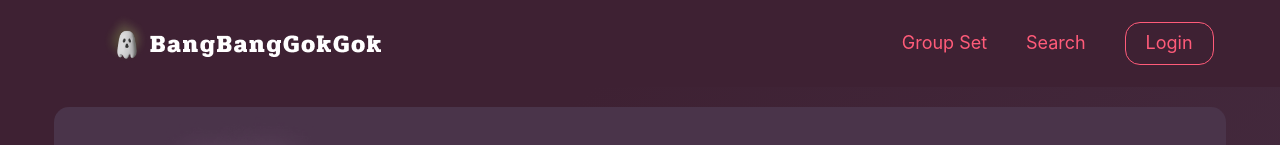
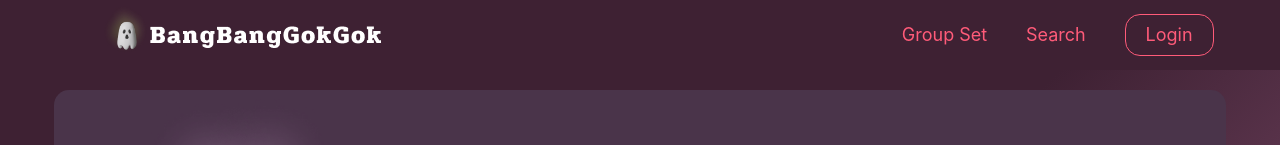
Before and after one commit to predictyson/BangBangGokGok, a React (Vite) app in the folder FrontEnd/: page / in a window 1280 px wide. Shown: the top 145 px of the page. Built offline with nearby package versions, Linux system fonts and the light colour scheme.

Commit message:
⛏ fix: Header 높이 수정 & MainPage 그라데이션 수정

```diff
--- a/FrontEnd/src/components/common/Header.tsx
+++ b/FrontEnd/src/components/common/Header.tsx
@@ -6,6 +6,7 @@ import { theme } from "@/styles/theme";
 import { useNavigate } from "react-router-dom";
 export default function Header() {
   const navigate = useNavigate();
+
   return (
     <Container>
       <div className="left-container">
@@ -32,8 +33,9 @@ export default function Header() {
 }
 
 const Container = styled.div`
-  height: 8.7rem;
+  height: 7rem;
   display: flex;
+  justify-content: space-between;
   background-color: ${theme.colors.background};
   padding: 0 10rem;
   align-items: center;
--- a/FrontEnd/src/pages/MainPage.tsx
+++ b/FrontEnd/src/pages/MainPage.tsx
@@ -36,8 +36,8 @@ export default function MainPage() {
 const Container1 = styled.div`
   background: linear-gradient(
     136.16deg,
-    ${theme.colors.background} 20.91%,
-    ${theme.colors.containerLight} 80%
+    ${theme.colors.background} 35%,
+    rgb(146, 89, 124) 65%
   );
 `;
 
```
